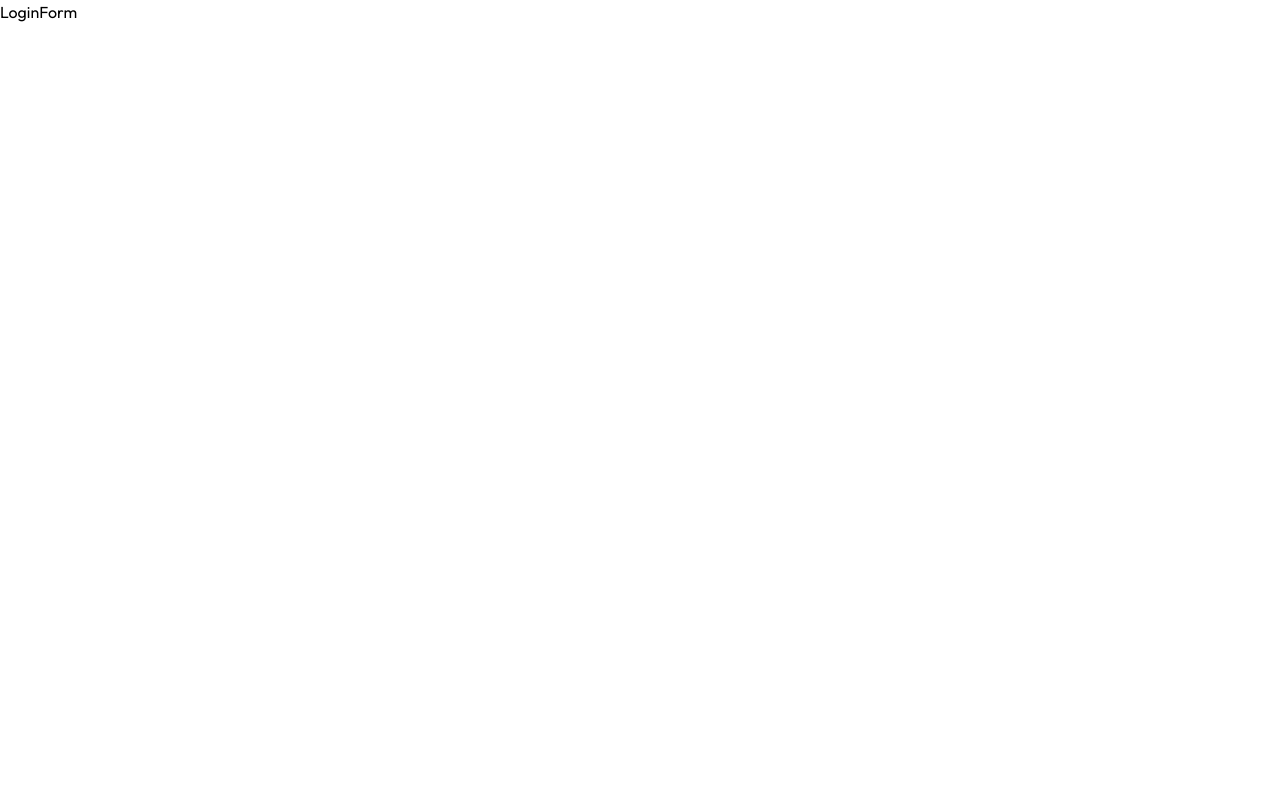
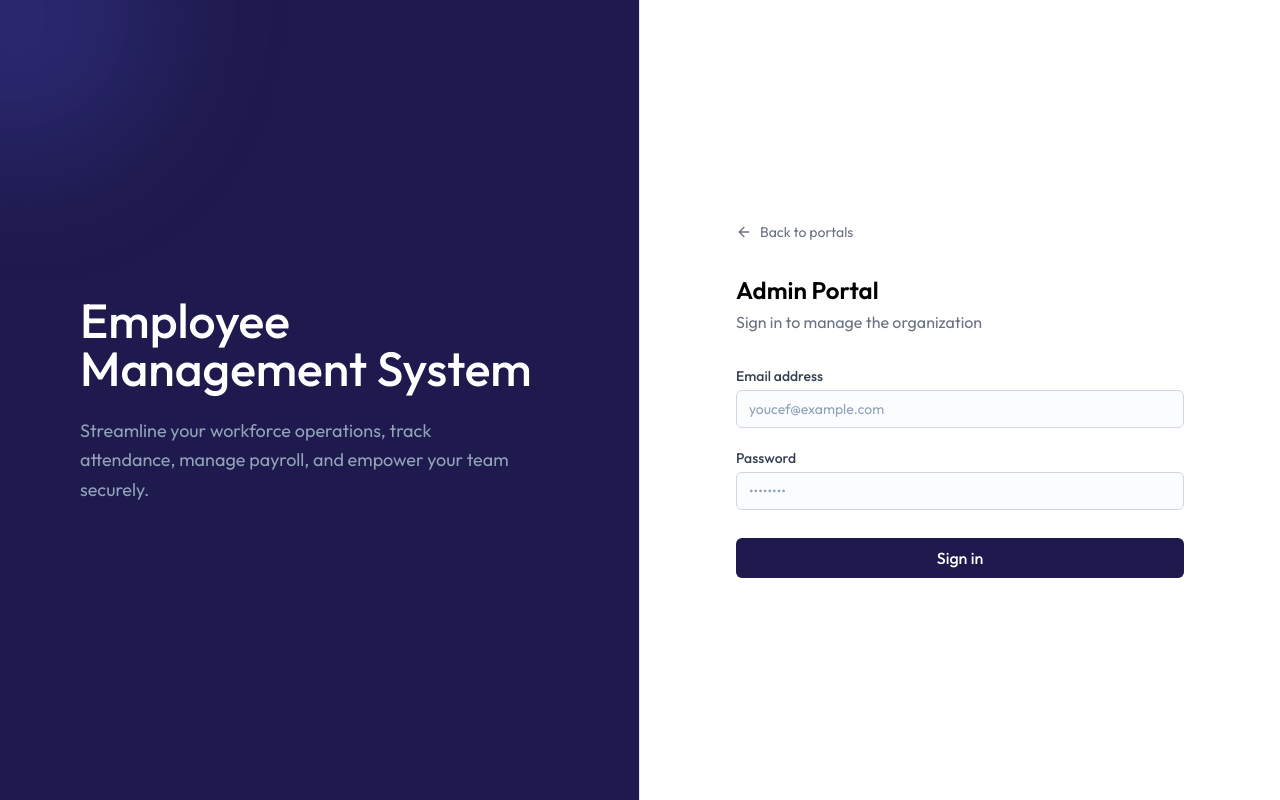
Before and after one commit to IzzaYoucef/Full-Stack-Employee-Management-System, a React (Vite) app in the folder client/: page /login/admin in a window 1280 px wide. Built offline with nearby package versions, Linux system fonts and the light colour scheme.

Commit message:
Add admin and employee Login form

```diff
--- a/client/src/components/LoginForm.jsx
+++ b/client/src/components/LoginForm.jsx
@@ -1,8 +1,53 @@
 import React from 'react'
+import LoginLeftSide from './LoginLeftSide'
+import { ArrowLeftIcon } from 'lucide-react'
+import { Link } from 'react-router-dom'
 
-const LoginForm = () => {
+const LoginForm = ({ role, title, subtitle }) => {
   return (
-    <div>LoginForm</div>
+    <div className='min-h-screen flex flex-col md:flex-row'>
+      <LoginLeftSide/>
+
+      <div className="flex-1 flex items-center justify-center p-6 sm:p-12 lg:p-16">
+        <div className="w-full max-w-md animate-fade-in">
+
+          <Link to='/login' className='flex items-center gap-2 text-gray-500 hover:text-gray-700 cursor-pointer mb-8 text-sm'>
+            <ArrowLeftIcon size={16} /> Back to portals
+          </Link>
+
+          <h1 className='text-2xl font-semibold mb-1'>{title}</h1>
+          <p className='text-gray-500 mb-8'>{subtitle}</p>
+
+          <form className="flex flex-col gap-5">
+            <div className="flex flex-col gap-1">
+              <label className="text-sm font-medium text-gray-700">Email address</label>
+              <input
+                type="email"
+                placeholder='youcef@example.com'
+                className="border border-gray-300 rounded-md px-3 py-2 focus:outline-none focus:ring-2 focus:ring-indigo-500"
+              />
+            </div>
+
+            <div className="flex flex-col gap-1">
+              <label className="text-sm font-medium text-gray-700">Password</label>
+              <input
+                type="password"
+                placeholder='••••••••'
+                className="border border-gray-300 rounded-md px-3 py-2 focus:outline-none focus:ring-2 focus:ring-indigo-500"
+              />
+            </div>
+
+            <button
+              type="submit"
+              className="mt-2 bg-indigo-950 text-white rounded-md py-2 font-medium hover:bg-indigo-900 transition-colors"
+            >
+              Sign in
+            </button>
+          </form>
+
+        </div>
+      </div>
+    </div>
   )
 }
 
--- a/client/src/components/LoginLeftSide.jsx
+++ b/client/src/components/LoginLeftSide.jsx
@@ -2,8 +2,7 @@ import React from 'react'
 
 const LoginLeftSide = () => {
   return (
-    <div className='hidden md:flex w-1/2 bg-indigo-950 relative overflow-hidden border-r border-slate-20 h-screen'>
-
+    <div className='hidden md:flex w-1/2 flex-shrink-0 h-screen bg-indigo-950 relative overflow-hidden border-r border-slate-200'>
         <div className="absolute -top-32 -left-32 w-72 h-72 bg-indigo-500/20 rounded-full blur-3xl"></div>
         <div className='relative z-10 flex flex-col items-start justify-center p-12 lg:p-20 w-full h-full'>
             <h1 className='text-4xl lg:text-5xl font-medium text-white mb-6'>Employee <br /> Management System</h1>
--- a/client/src/pages/LoginLanding.jsx
+++ b/client/src/pages/LoginLanding.jsx
@@ -32,13 +32,13 @@ const LoginLanding = () => {
             <Link
               to={p.to}
               key={p.to}
-              className='flex justify-between p-4 bg-[#F8FAFC] items-center'
+              className='flex justify-between p-4 bg-[#F8FAFC] items-center pointer border-1 mb-2'
             >
               <p>{p.title}</p>
               <p.icon className="w-5 h-5" />
             </Link>
           ))}
-          <p className='mt-10'>© Izza Youcef 2026 All rights reserved</p>
+          <p className='mt-10'>© Izza Youcef {new Date().getFullYear()} All rights reserved</p>
         </div>
       </div>
     </div>
```
